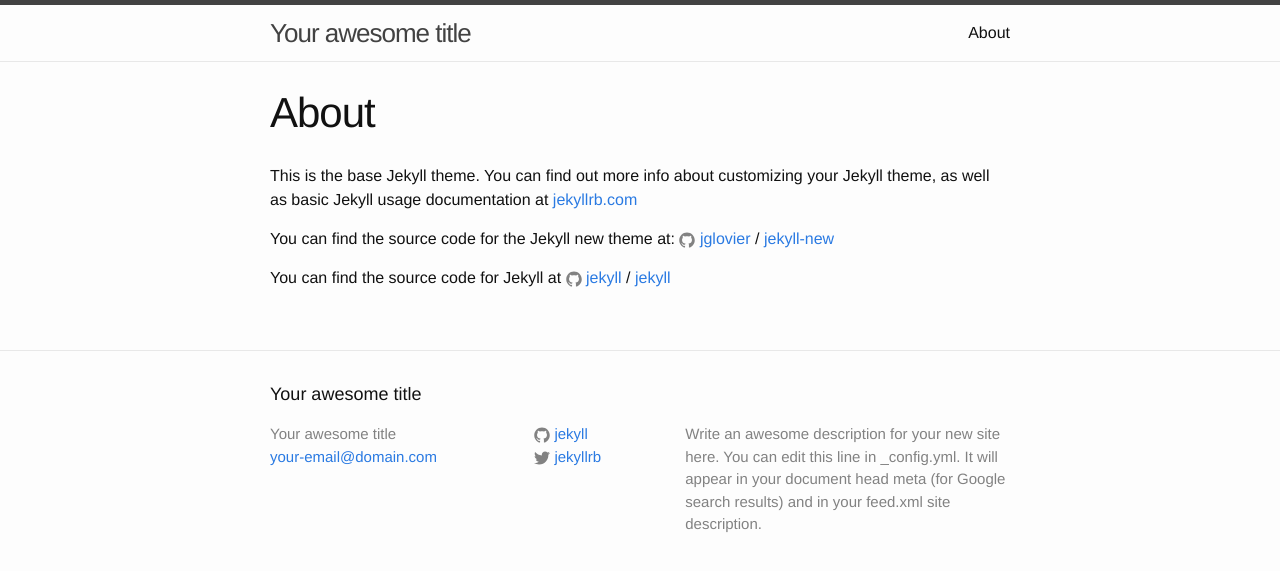
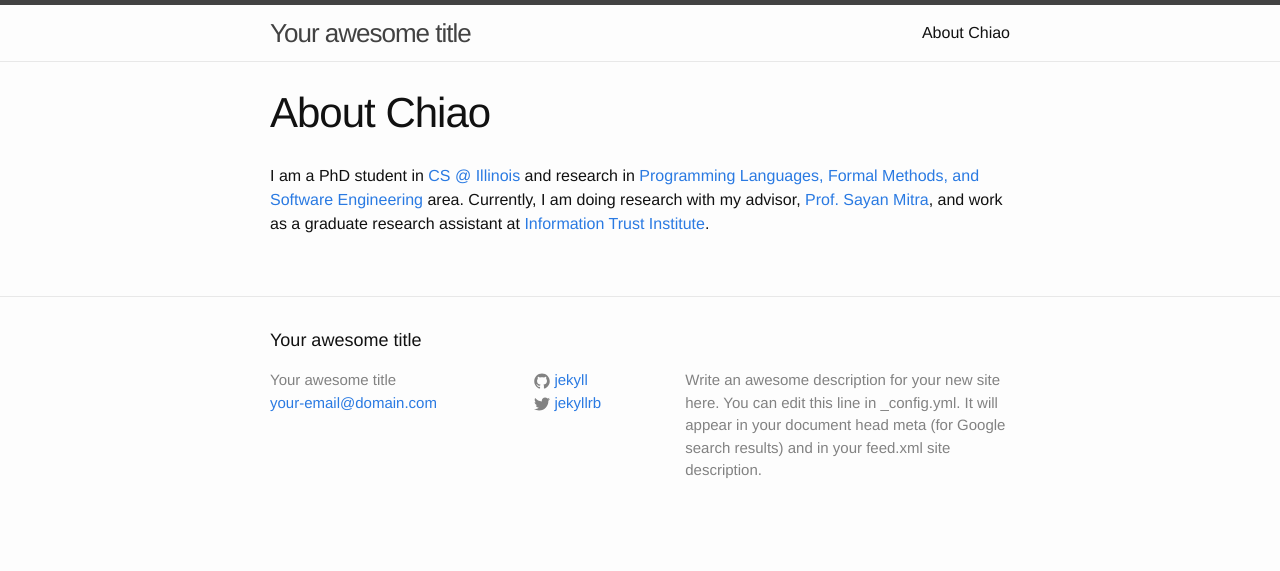
Before and after one commit to hc825b/hc825b.github.io, a Jekyll site: the page built from about.md, in a window 1280 px wide. Shown: the top 571 px of the page. Built offline with Jekyll 4.4.1, drawn with Linux system fonts in a browser that asks for light colours.

Commit message:
Add About me

```diff
--- a/about.md
+++ b/about.md
@@ -1,15 +1,16 @@
 ---
 layout: page
-title: About
+title: About Chiao
 permalink: /about/
 ---
 
-This is the base Jekyll theme. You can find out more info about customizing your Jekyll theme, as well as basic Jekyll usage documentation at [jekyllrb.com](http://jekyllrb.com/)
+I am a PhD student in [CS @ Illinois] and research in
+[Programming Languages, Formal Methods, and Software Engineering][PL/FM/SE]
+area.
+Currently, I am doing research with my advisor, [Prof. Sayan Mitra][mitras],
+and work as a graduate research assistant at [Information Trust Institute][ITI].
 
-You can find the source code for the Jekyll new theme at:
-{% include icon-github.html username="jglovier" %} /
-[jekyll-new](https://github.com/jglovier/jekyll-new)
-
-You can find the source code for Jekyll at
-{% include icon-github.html username="jekyll" %} /
-[jekyll](https://github.com/jekyll/jekyll)
+[CS @ Illinois]: https://cs.illinois.edu/
+[PL/FM/SE]: https://cs.illinois.edu/research/programming-languages-formal-methods-and-software-engineering
+[mitras]: http://mitras.ece.illinois.edu/
+[ITI]: https://iti.illinois.edu/
```
